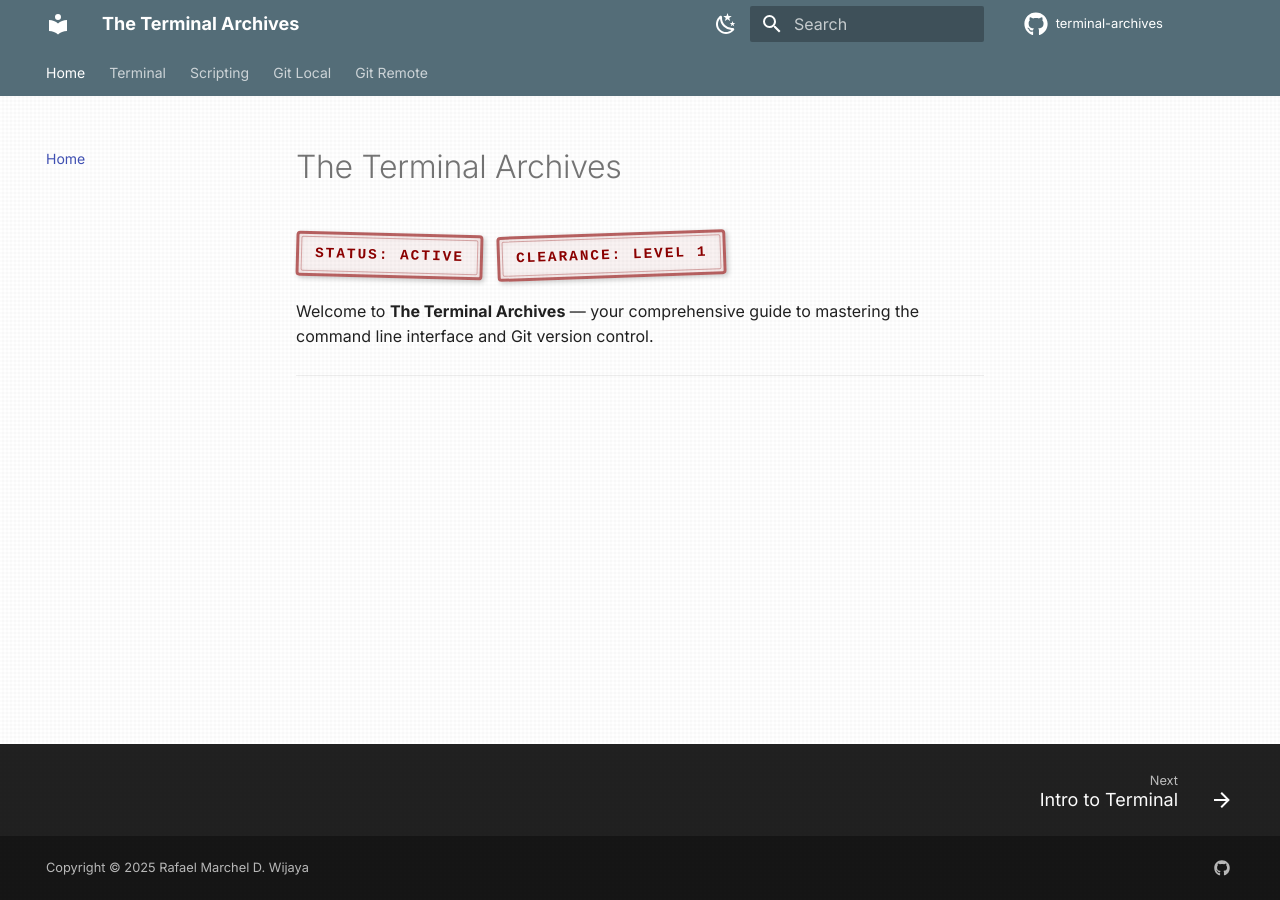
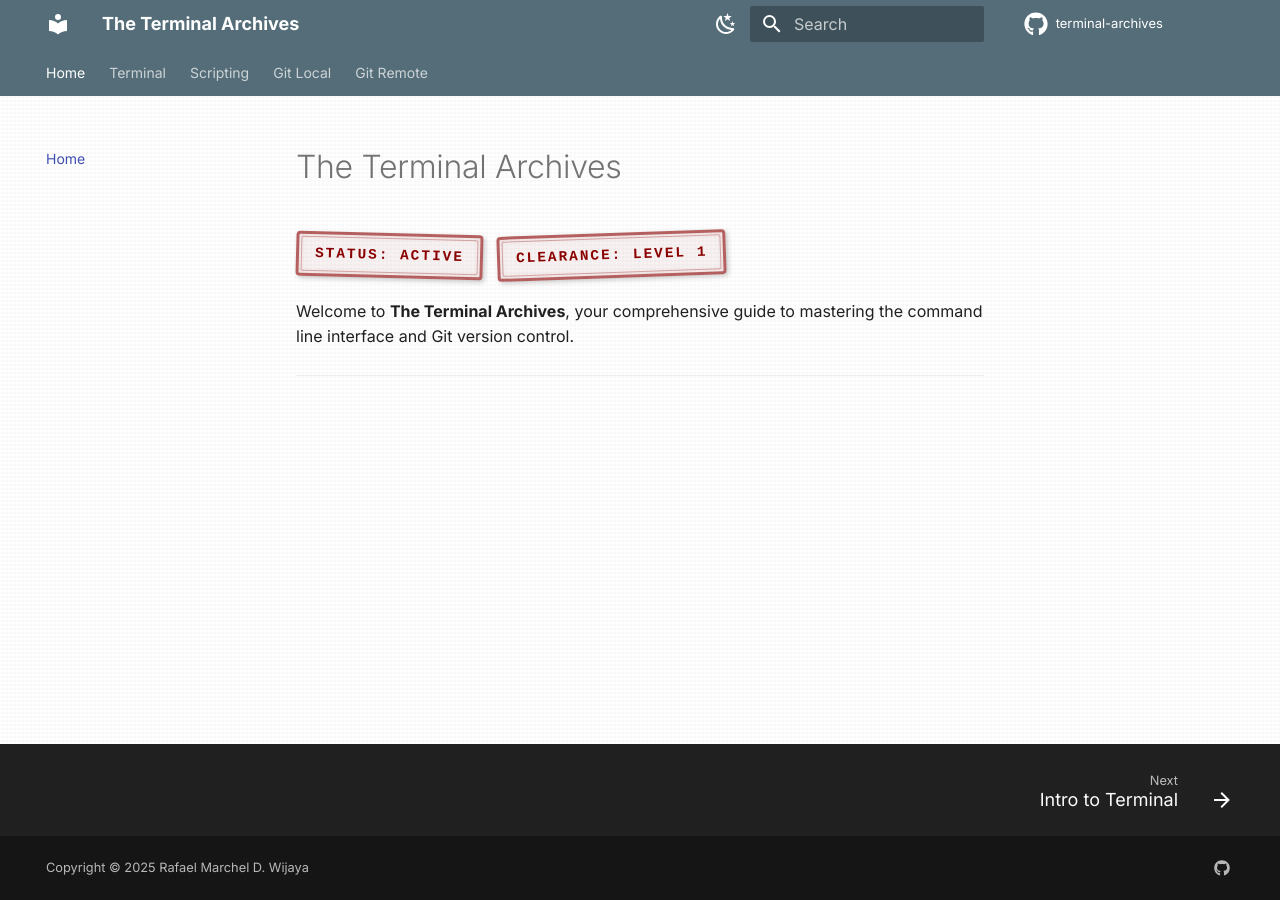
Before and after one commit to V-Kleio/Terminal-Archives, an MkDocs documentation site: the page built from docs/index.md, in a window 1280 px wide. Built offline with MkDocs 1.6.1 and Material for MkDocs 9.7.7, drawn with Linux system fonts in a browser that asks for light colours; comment, search, counter and statistics services are not loaded.

```diff
--- a/docs/index.md
+++ b/docs/index.md
@@ -3,6 +3,6 @@
 <div class="stamp-box">Status: Active</div>
 <div class="stamp-box">Clearance: Level 1</div>
 
-Welcome to **The Terminal Archives** — your comprehensive guide to mastering the command line interface and Git version control.
+Welcome to **The Terminal Archives**, your comprehensive guide to mastering the command line interface and Git version control.
 
 ---
```
